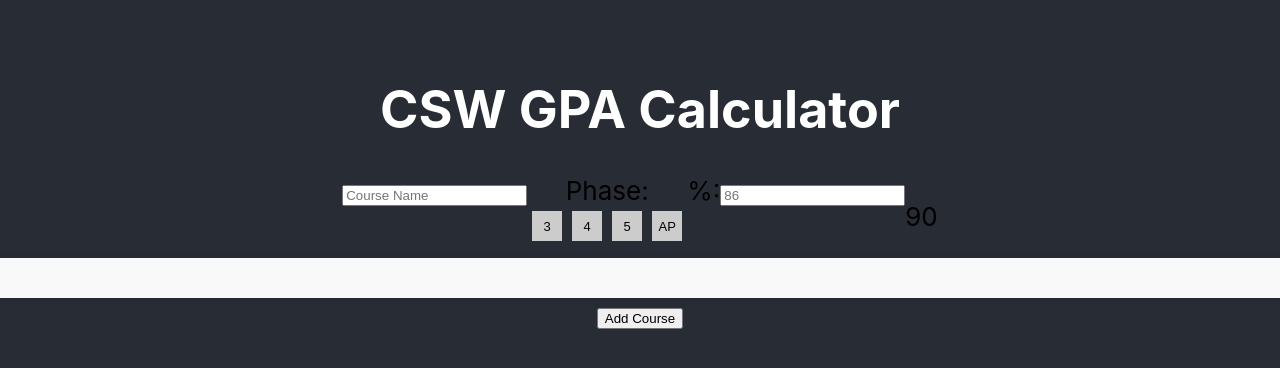
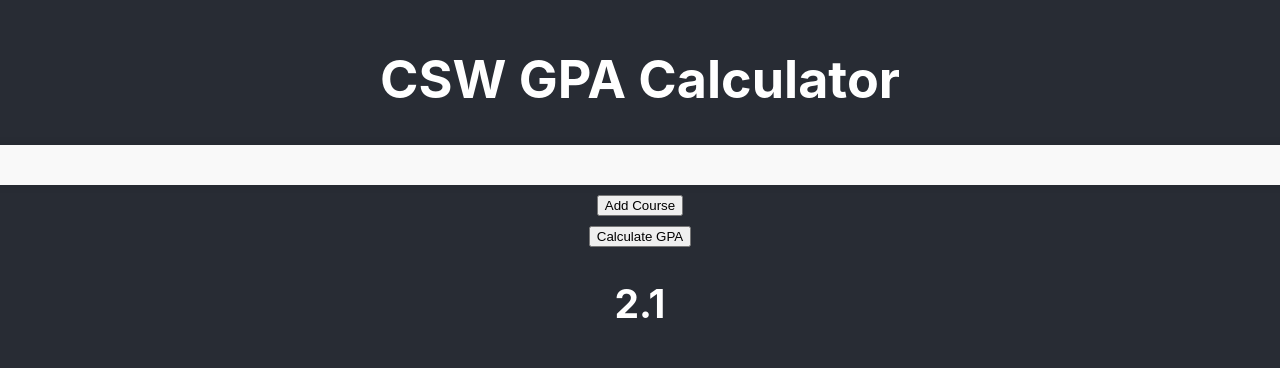
Before and after one commit to burakaliu/CSW-GPA-Calc, a React (Create React App) app: page / in a window 1280 px wide. Shown: the part 214-582 px from the top of the page. Built offline with nearby package versions, Linux system fonts and the light colour scheme.

Commit message:
gpa calculator functionality works

```diff
--- a/src/App.js
+++ b/src/App.js
@@ -1,6 +1,6 @@
 import React, { useState } from 'react';
 import './App.css';
-import { Courseform } from './components/Courseform.js';
+import { CourseList, AddCourseForm } from './components/CourseList.js';
 
 export function Header() {
   return(
@@ -10,32 +10,64 @@ export function Header() {
   )
 }
 
+function GPACalculator() {
+  const [gpa, setGPA] = useState(Math.round((Math.random() * 4 + 1) * 10) / 10);
 
-function AddCourseForm({forms, setForms}) {
+  const calculateGPA = () => {
+    let total = 0;
+    let count = 0;
+    let gpa = 0;
+    for (let i = 0; i < document.getElementsByClassName("course-form").length; i++) {
+      let grade = document.getElementsByClassName("course-form")[i].getElementsByClassName("grade")[0].innerText;
+      console.log(grade);
+      let phase = document.getElementsByClassName("course-form")[i].getElementsByClassName("selected")[0].innerText;
 
-  const handleAddition = () => {
-    // Add a new form to the list of forms
-    setForms([...forms, <Courseform key={forms.length} />]);
+      let phaseBoost = 0;
+      if (!isNaN(phaseBoost)) {
+        if (phase === "4"){
+          phaseBoost = 0.25;
+        } else if (phase === "5"){
+          phaseBoost = 0.5;
+        }else if (phase === "AP"){
+          phaseBoost = 1;
+        }
+      }
+
+      console.log(phase);
+
+      if (grade === "A") {
+        total += (4.0 + phaseBoost);
+      } else if (grade === "A-") {
+        total += (3.7 + phaseBoost);
+      } else if (grade === "B+") {
+        total += (3.3 + phaseBoost);
+      } else if (grade === "B") {
+        total += (3.0 + phaseBoost);
+      } else if (grade === "B-") {
+        total += (2.7 + phaseBoost);
+      } else if (grade === "C+") {
+        total += (2.3 + phaseBoost);
+      } else if (grade === "C") {
+        total += (2.0 + phaseBoost);
+      } else if (grade === "C-") {
+        total += (1.7 + phaseBoost);
+      } else if (grade === "D") {
+        total += (1.0 + phaseBoost);
+      } else {
+        total += (0.0 + phaseBoost);
+      }
+      count++;
+    }
+    gpa = total / count;
+    setGPA((Math.round(gpa * 10) / 10).toFixed(1));
   };
-  return(
+  return (
     <div>
-      <button type="submit" onClick={handleAddition}>
-        Add Course
-      </button>
+      <button onClick={calculateGPA}>Calculate GPA</button>
+      <h2>{gpa}</h2>
     </div>
-  )
-}
-
-
-function CourseList({forms}){
-  return (
-    <div className='course-list'>
-      {forms.map((form, index) => (
-        <div key={index}>{form}</div>
-      ))}
-    </div>
-  )
-}
+  );
+};
 
 function App() {
   const [forms, setForms] = useState([]);
@@ -43,9 +75,9 @@ function App() {
     <div className="App">
       <header className="App-header">
         <Header />
-        <Courseform />
         <CourseList forms={forms} />
         <AddCourseForm forms={forms} setForms={setForms} />
+        <GPACalculator />
       </header>
     </div>
   );
--- /dev/null
+++ b/src/components/CourseList.js
@@ -0,0 +1,25 @@
+import { Courseform } from "./Courseform";
+
+export function CourseList({ forms }) {
+  return (
+    <div className="course-list">
+      {forms.map((form, index) => (
+        <div key={index}>{form}</div>
+      ))}
+    </div>
+  );
+}
+
+export function AddCourseForm({ forms, setForms }) {
+  const handleAddition = () => {
+    // Add a new form to the list of forms
+    setForms([...forms, <Courseform key={forms.length} />]);
+  };
+  return (
+    <div>
+      <button type="submit" onClick={handleAddition}>
+        Add Course
+      </button>
+    </div>
+  );
+}
--- a/src/components/Courseform.js
+++ b/src/components/Courseform.js
@@ -55,7 +55,7 @@ export function Courseform() {
         />
       </label>
       <label>
-        <p>{grade}</p>
+        <p className="grade">{grade}</p>
       </label>
     </form>
   );
```
